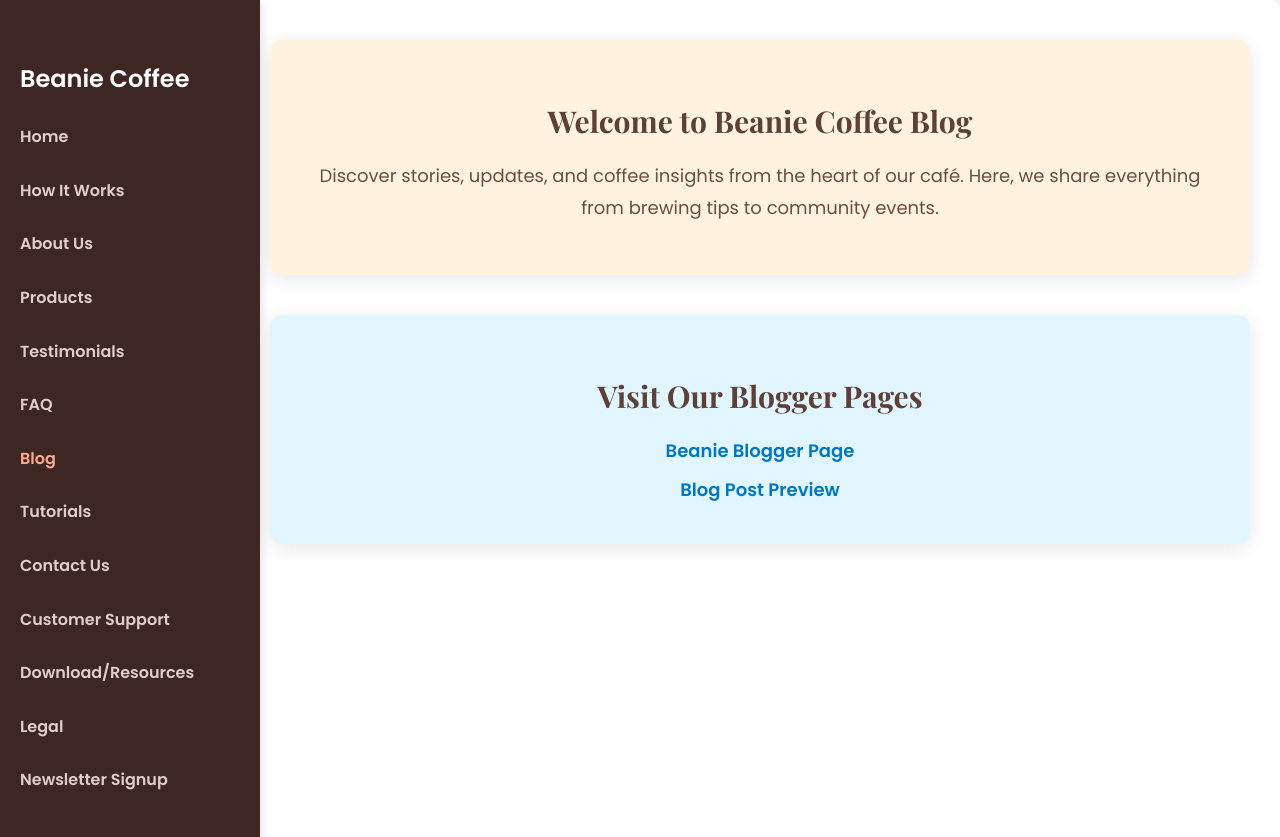
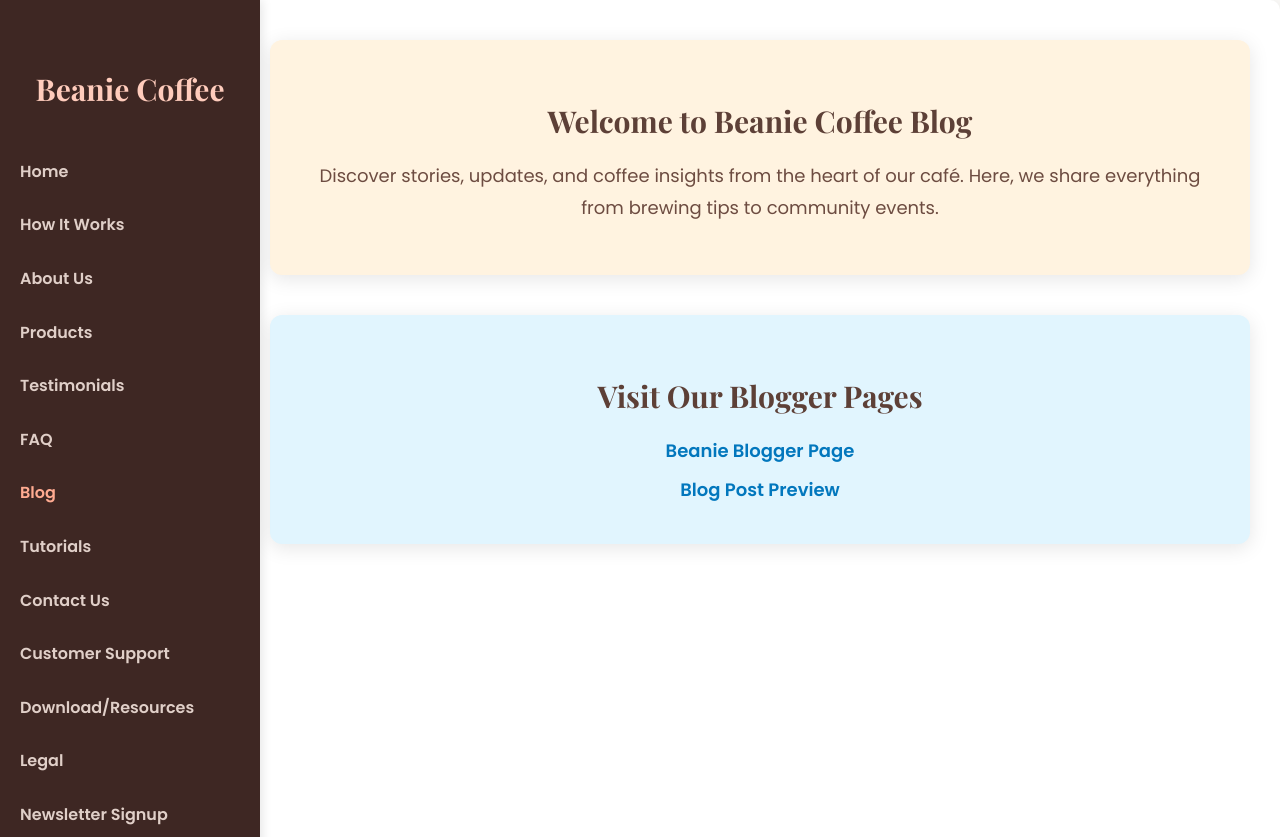
Before and after one commit to MAKUU2/Beanie.github.io, a plain HTML site: page blog.html in a window 1280 px wide. Shown: the top 837 px of the page. Drawn offline with nearby package versions, Linux system fonts and the light colour scheme.

Commit message:
Update blog.html

```diff
--- a/blog.html
+++ b/blog.html
@@ -32,6 +32,15 @@
         padding: 40px 20px;
         box-shadow: 2px 0 10px rgba(0, 0, 0, 0.1);
         transition: transform 0.3s ease;
+      }
+
+      .sidebar h2 {
+        font-family: 'Playfair Display', serif;
+        font-size: 30px;
+        color: #ffccbc;
+        margin-bottom: 40px;
+        text-align: center;
+        font-weight: bold;
       }
 
       .sidebar a {
```
